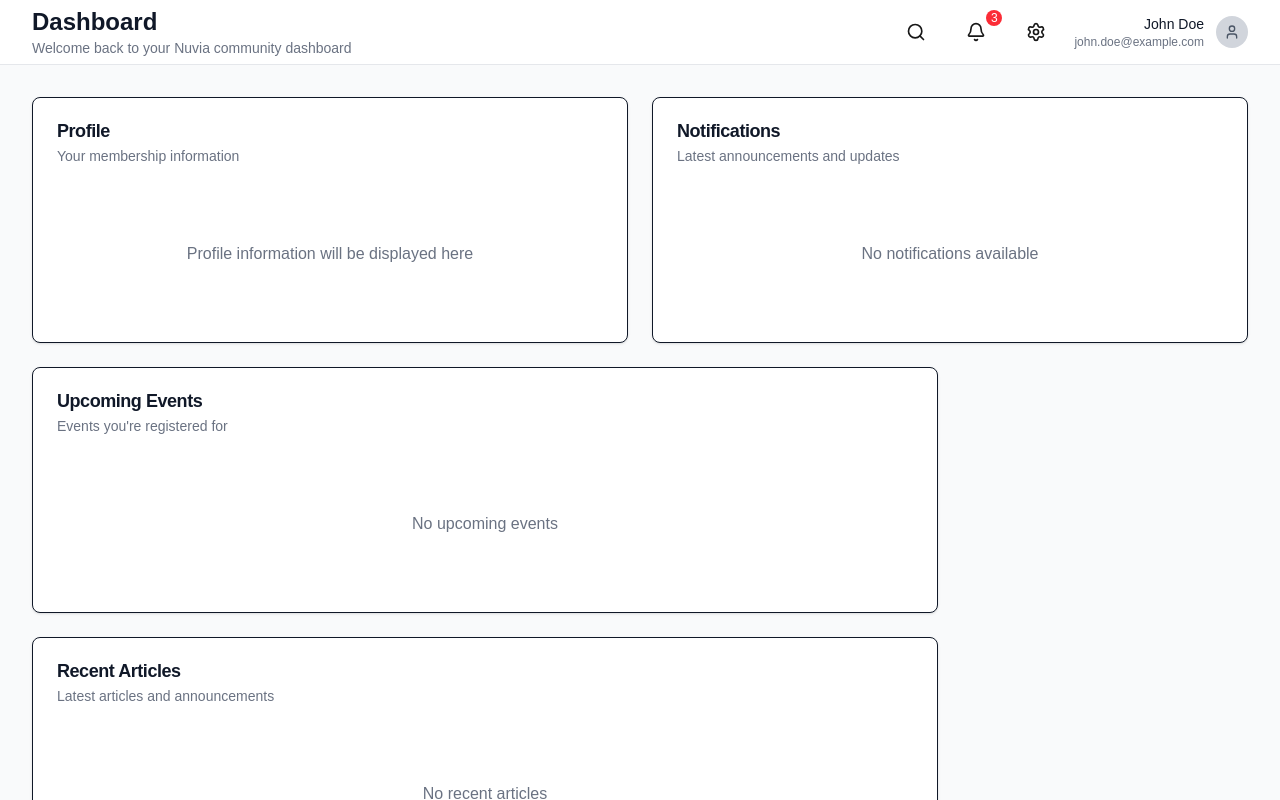
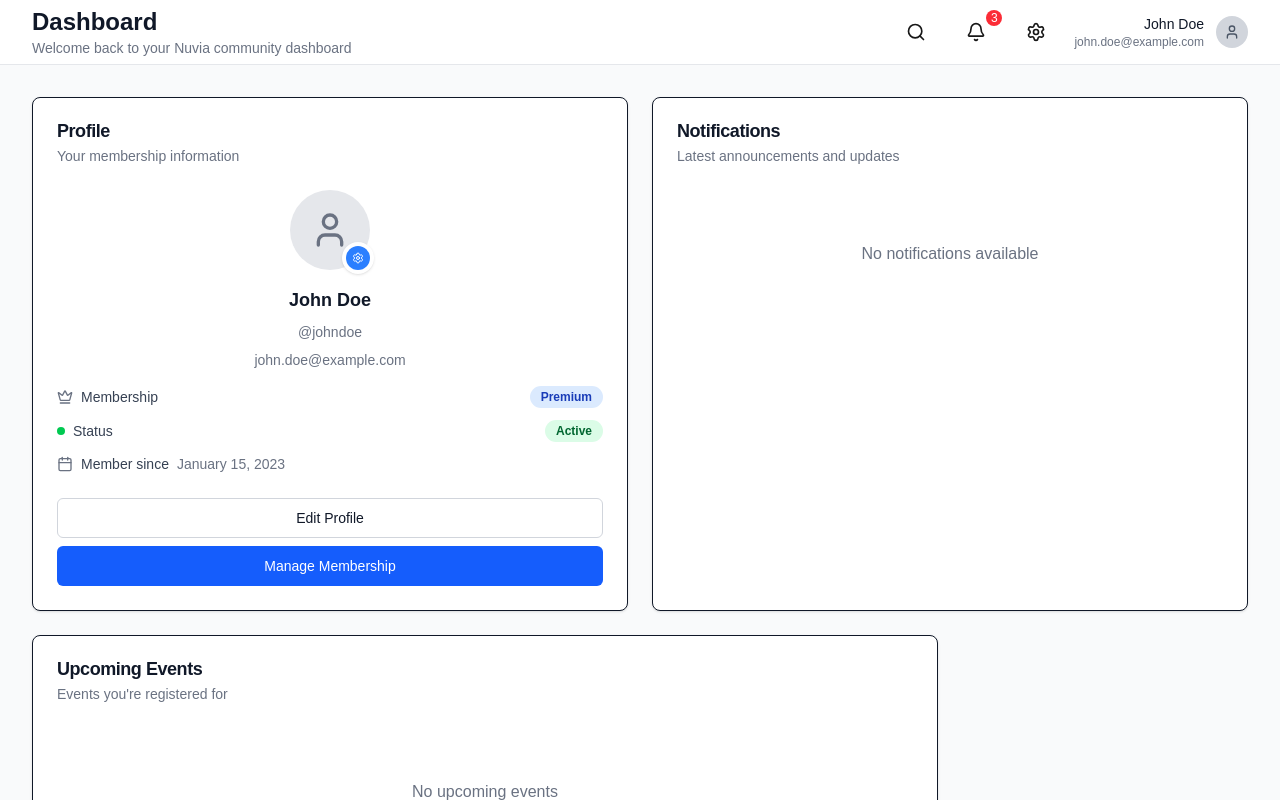
Before and after one commit to amaruki/nuvia, a Next.js app: page /dashboard in a window 1280 px wide. Shown: the top 800 px of the page. Built offline with nearby package versions, Linux system fonts and the light colour scheme.

Commit message:
feat(dashboard): implement user profile widget with badge component

```diff
--- /dev/null
+++ b/src/components/dashboard/ui/Badge.tsx
@@ -0,0 +1,35 @@
+import * as React from "react"
+import { cva, type VariantProps } from "class-variance-authority"
+import { cn } from "@/lib/utils"
+
+const badgeVariants = cva(
+  "inline-flex items-center rounded-full border px-2.5 py-0.5 text-xs font-semibold transition-colors focus:outline-none focus:ring-2 focus:ring-ring focus:ring-offset-2",
+  {
+    variants: {
+      variant: {
+        default:
+          "border-transparent bg-primary text-primary-foreground hover:bg-primary/80",
+        secondary:
+          "border-transparent bg-secondary text-secondary-foreground hover:bg-secondary/80",
+        destructive:
+          "border-transparent bg-destructive text-destructive-foreground hover:bg-destructive/80",
+        outline: "text-foreground",
+      },
+    },
+    defaultVariants: {
+      variant: "default",
+    },
+  }
+)
+
+export interface BadgeProps
+  extends React.HTMLAttributes<HTMLDivElement>,
+    VariantProps<typeof badgeVariants> {}
+
+function Badge({ className, variant, ...props }: BadgeProps) {
+  return (
+    <div className={cn(badgeVariants({ variant }), className)} {...props} />
+  )
+}
+
+export { Badge, badgeVariants }
--- a/src/components/dashboard/widgets/UserProfileWidget.tsx
+++ b/src/components/dashboard/widgets/UserProfileWidget.tsx
@@ -1,23 +1,162 @@
 import * as React from "react"
 import { WidgetContainer } from "../ui/WidgetContainer"
-import { EmptyState } from "../ui/EmptyState"
-import { User, Crown, AlertCircle } from "lucide-react"
+import { Card, CardContent, CardDescription, CardHeader, CardTitle } from "../ui/Card"
+import { Button } from "@/components/ui/button"
+import { Badge } from "../ui/Badge"
+import { User, Crown, Calendar, Settings } from "lucide-react"
+import Image from "next/image"
+import { UserProfile } from "@/types/dashboard.types"
 
-export function UserProfileWidget() {
+interface UserProfileWidgetProps {
+  user?: UserProfile
+  onEditProfile?: () => void
+  onManageMembership?: () => void
+}
+
+// Mock user data - in a real app, this would come from an API
+const mockUser: UserProfile = {
+  id: "1",
+  username: "johndoe",
+  email: "john.doe@example.com",
+  displayName: "John Doe",
+  profilePhoto: "", // URL to profile photo
+  membershipTier: "premium",
+  membershipStatus: "active",
+  joinDate: new Date("2023-01-15"),
+}
+
+const getTierColor = (tier: string) => {
+  switch (tier) {
+    case "basic":
+      return "bg-gray-100 text-gray-800"
+    case "premium":
+      return "bg-blue-100 text-blue-800"
+    case "vip":
+      return "bg-purple-100 text-purple-800"
+    default:
+      return "bg-gray-100 text-gray-800"
+  }
+}
+
+const getStatusColor = (status: string) => {
+  switch (status) {
+    case "active":
+      return "bg-green-100 text-green-800"
+    case "expired":
+      return "bg-red-100 text-red-800"
+    case "pending":
+      return "bg-yellow-100 text-yellow-800"
+    default:
+      return "bg-gray-100 text-gray-800"
+  }
+}
+
+export function UserProfileWidget({
+  user = mockUser,
+  onEditProfile,
+  onManageMembership
+}: UserProfileWidgetProps) {
+  const formatDate = (date: Date) => {
+    return new Intl.DateTimeFormat("en-US", {
+      year: "numeric",
+      month: "long",
+      day: "numeric",
+    }).format(date)
+  }
+
   return (
     <WidgetContainer
       type="user-profile"
       title="Profile"
       description="Your membership information"
       size="medium"
-      empty={true}
-      emptyMessage="Profile information will be displayed here"
     >
-      <EmptyState
-        title="Profile Information"
-        description="Your profile details, membership tier, and status will be displayed here."
-        icon={<User className="h-12 w-12 text-gray-400" />}
-      />
+      <Card className="border-0 shadow-none">
+        <CardContent className="p-0">
+          <div className="flex flex-col items-center space-y-4">
+            {/* Profile Photo */}
+            <div className="relative">
+              {user.profilePhoto ? (
+                <Image
+                  src={user.profilePhoto}
+                  alt={user.displayName || user.username}
+                  width={80}
+                  height={80}
+                  className="h-20 w-20 rounded-full object-cover"
+                />
+              ) : (
+                <div className="h-20 w-20 rounded-full bg-gray-200 flex items-center justify-center">
+                  <User className="h-10 w-10 text-gray-500" />
+                </div>
+              )}
+              <div className="absolute -bottom-1 -right-1 bg-white rounded-full p-1 shadow-sm">
+                <div className="h-6 w-6 rounded-full bg-blue-500 flex items-center justify-center">
+                  <Settings className="h-3 w-3 text-white" />
+                </div>
+              </div>
+            </div>
+
+            {/* User Info */}
+            <div className="text-center space-y-2">
+              <h3 className="text-lg font-semibold text-gray-900">
+                {user.displayName || user.username}
+              </h3>
+              <p className="text-sm text-gray-500">@{user.username}</p>
+              <p className="text-sm text-gray-500">{user.email}</p>
+            </div>
+
+            {/* Membership Info */}
+            <div className="w-full space-y-3">
+              <div className="flex items-center justify-between">
+                <div className="flex items-center space-x-2">
+                  <Crown className="h-4 w-4 text-gray-500" />
+                  <span className="text-sm font-medium text-gray-700">Membership</span>
+                </div>
+                <Badge className={getTierColor(user.membershipTier)}>
+                  {user.membershipTier.charAt(0).toUpperCase() + user.membershipTier.slice(1)}
+                </Badge>
+              </div>
+
+              <div className="flex items-center justify-between">
+                <div className="flex items-center space-x-2">
+                  <div className={`h-2 w-2 rounded-full ${
+                    user.membershipStatus === "active" ? "bg-green-500" :
+                    user.membershipStatus === "expired" ? "bg-red-500" : "bg-yellow-500"
+                  }`}></div>
+                  <span className="text-sm font-medium text-gray-700">Status</span>
+                </div>
+                <Badge className={getStatusColor(user.membershipStatus)}>
+                  {user.membershipStatus.charAt(0).toUpperCase() + user.membershipStatus.slice(1)}
+                </Badge>
+              </div>
+
+              <div className="flex items-center space-x-2">
+                <Calendar className="h-4 w-4 text-gray-500" />
+                <span className="text-sm text-gray-700">Member since</span>
+                <span className="text-sm text-gray-500">{formatDate(user.joinDate)}</span>
+              </div>
+            </div>
+
+            {/* Action Buttons */}
+            <div className="w-full space-y-2 pt-2">
+              <Button
+                variant="outline"
+                className="w-full"
+                onClick={onEditProfile}
+              >
+                Edit Profile
+              </Button>
+              <Button
+                variant="default"
+                className="w-full"
+                onClick={onManageMembership}
+              >
+                Manage Membership
+              </Button>
+            </div>
+          </div>
+        </CardContent>
+      </Card>
     </WidgetContainer>
   )
 }
```
